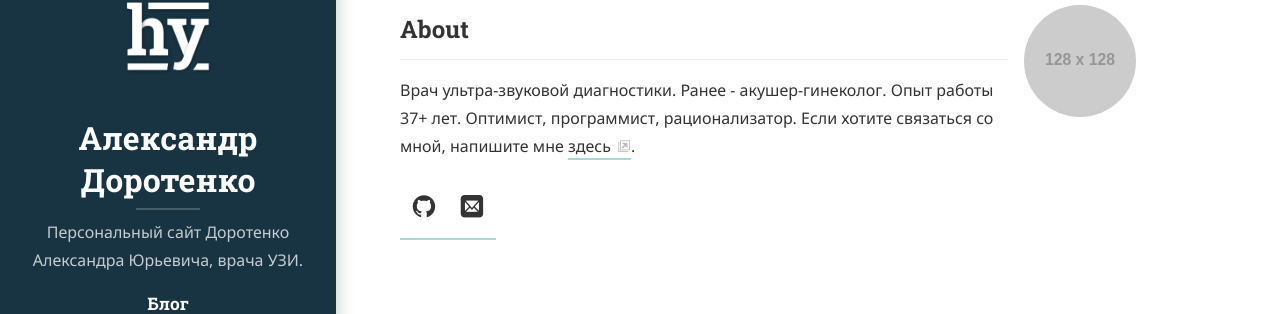
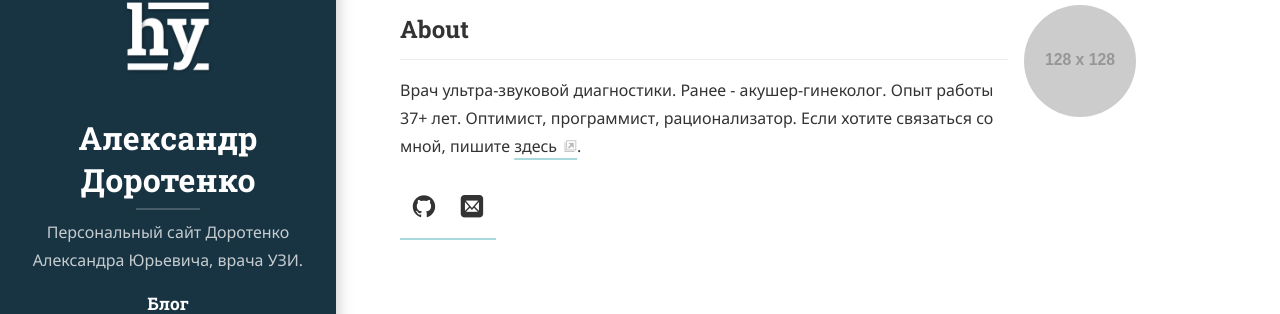
Before and after one commit to xCounsel/aledosoft, a Jekyll site: the page built from _projects/usiart.md, in a window 1280 px wide and 900 px high, scrolled down 968 px. Shown: the part 181-495 px from the top of the window. Built offline with Jekyll 4.4.1, drawn with Linux system fonts in a browser that asks for light colours; cached includes are drawn as plain includes; nearby versions of some CDN libraries; some web fonts are replaced; library files that are not in the unit come from our copies.

Commit message:
Update authors.yml

```diff
--- a/_data/authors.yml
+++ b/_data/authors.yml
@@ -8,7 +8,7 @@ author1:
   # Used at the bottom of each page and at the top of the `about` layout
   # Markdown enabled, can use multiple paragraphs (enabled by `|`)
   about:             |
-    Врач ультра-звуковой диагностики. Ранее - акушер-гинеколог. Опыт работы 37+ лет. Оптимист, программист, рационализатор. Если хотите связаться со мной, напишите мне [здесь](https://xcounsel.github.io/aledosoft/contact/).
+    Врач ультра-звуковой диагностики. Ранее - акушер-гинеколог. Опыт работы 37+ лет. Оптимист, программист, рационализатор. Если хотите связаться со мной, пишите [здесь](https://xcounsel.github.io/aledosoft/contact/).
 
   # This photo will be used in the about section
   picture:
```
